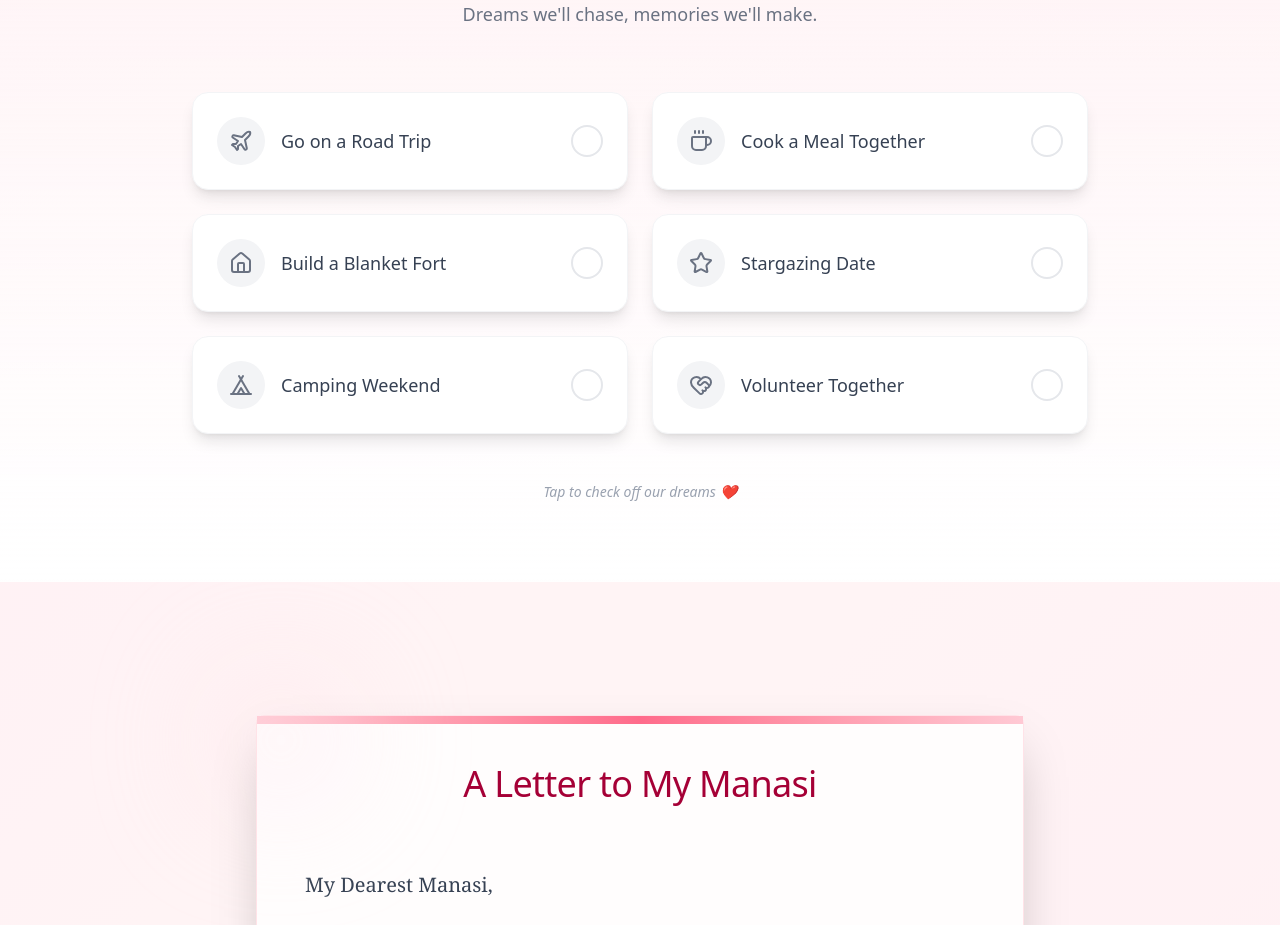
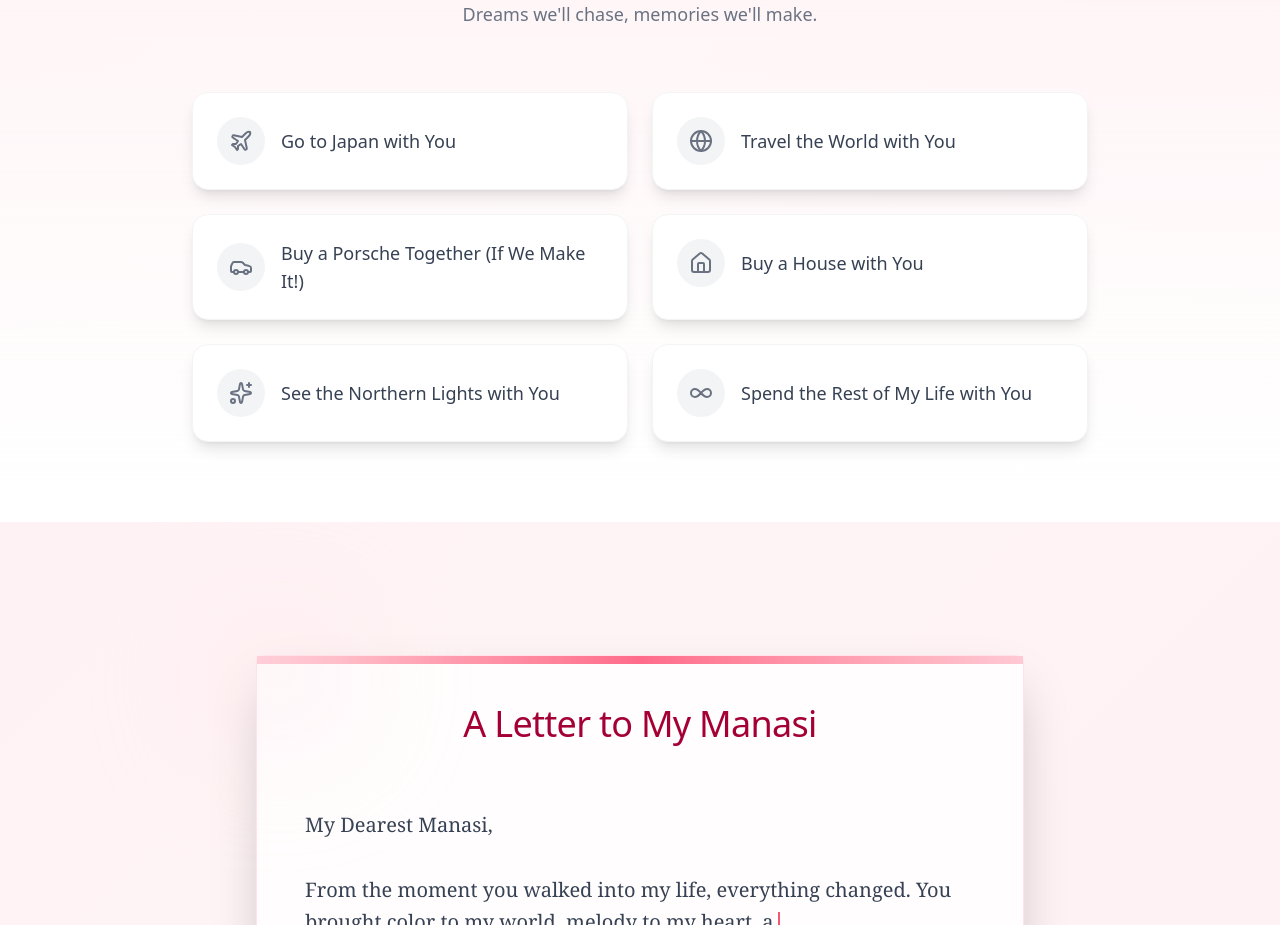
Before and after one commit to iam-pratham/for-her, a Next.js app: page / in a window 1280 px wide. Shown: the part 3760-4685 px from the top of the page. Built offline with nearby package versions, Linux system fonts and the light colour scheme; a web font is replaced by a local one.

Commit message:
Simplify bucket list: update goals and remove checklist interaction

```diff
--- a/src/components/sections/BucketList.tsx
+++ b/src/components/sections/BucketList.tsx
@@ -1,29 +1,19 @@
 "use client";
 import React, { useState } from "react";
 import { motion, AnimatePresence } from "framer-motion";
-import { Check, ClipboardList, Plane, Coffee, Home, Star, Tent, HeartHandshake } from "lucide-react";
+import { Check, ClipboardList, Plane, Globe, Car, Home, Sparkles, Infinity } from "lucide-react";
 
 // Initial bucket list items
 const initialItems = [
-    { id: 1, text: "Go on a Road Trip", icon: Plane, completed: false },
-    { id: 2, text: "Cook a Meal Together", icon: Coffee, completed: false },
-    { id: 3, text: "Build a Blanket Fort", icon: Home, completed: false },
-    { id: 4, text: "Stargazing Date", icon: Star, completed: false },
-    { id: 5, text: "Camping Weekend", icon: Tent, completed: false },
-    { id: 6, text: "Volunteer Together", icon: HeartHandshake, completed: false },
+    { id: 1, text: "Go to Japan with You", icon: Plane },
+    { id: 2, text: "Travel the World with You", icon: Globe },
+    { id: 3, text: "Buy a Porsche Together (If We Make It!)", icon: Car },
+    { id: 4, text: "Buy a House with You", icon: Home },
+    { id: 5, text: "See the Northern Lights with You", icon: Sparkles },
+    { id: 6, text: "Spend the Rest of My Life with You", icon: Infinity },
 ];
 
 export default function BucketList() {
-    const [items, setItems] = useState(initialItems);
-
-    const toggleItem = (id: number) => {
-        setItems((prev) =>
-            prev.map((item) =>
-                item.id === id ? { ...item, completed: !item.completed } : item
-            )
-        );
-    };
-
     return (
         <section className="py-20 px-4 bg-gradient-to-b from-rose-50/50 to-white relative overflow-hidden">
             <div className="container mx-auto max-w-4xl">
@@ -46,53 +36,28 @@ export default function BucketList() {
 
                 <div className="grid grid-cols-1 md:grid-cols-2 gap-6">
                     <AnimatePresence>
-                        {items.map((item, index) => (
+                        {initialItems.map((item, index) => (
                             <motion.div
                                 key={item.id}
                                 initial={{ opacity: 0, scale: 0.9 }}
                                 whileInView={{ opacity: 1, scale: 1 }}
                                 transition={{ delay: index * 0.1 }}
                                 whileHover={{ scale: 1.02 }}
-                                onClick={() => toggleItem(item.id)}
-                                className={`cursor-pointer group relative overflow-hidden p-6 rounded-2xl border transition-all duration-300 ${item.completed
-                                        ? "bg-rose-50 border-rose-200 shadow-inner"
-                                        : "bg-white border-gray-100 shadow-lg hover:shadow-xl"
-                                    }`}
+                                className="group relative overflow-hidden p-6 rounded-2xl border bg-white border-gray-100 shadow-lg hover:shadow-xl transition-all duration-300"
                             >
                                 <div className="flex items-center justify-between z-10 relative">
                                     <div className="flex items-center gap-4">
-                                        <div className={`p-3 rounded-full transition-colors duration-300 ${item.completed ? "bg-rose-200 text-rose-600" : "bg-gray-100 text-gray-500 group-hover:bg-rose-100 group-hover:text-rose-500"
-                                            }`}>
+                                        <div className="p-3 rounded-full transition-colors duration-300 bg-gray-100 text-gray-500 group-hover:bg-rose-100 group-hover:text-rose-500">
                                             <item.icon size={24} />
                                         </div>
-                                        <span className={`text-lg font-medium transition-all duration-300 ${item.completed ? "text-rose-400 line-through decoration-rose-300" : "text-gray-700"
-                                            }`}>
+                                        <span className="text-lg font-medium text-gray-700 transition-all duration-300">
                                             {item.text}
                                         </span>
                                     </div>
-
-                                    <div className={`w-8 h-8 rounded-full border-2 flex items-center justify-center transition-all duration-300 ${item.completed ? "border-rose-400 bg-rose-400 text-white" : "border-gray-200 group-hover:border-rose-300"
-                                        }`}>
-                                        {item.completed && <Check size={16} />}
-                                    </div>
                                 </div>
-
-                                {/* Decorative background pulse on complete */}
-                                {item.completed && (
-                                    <motion.div
-                                        initial={{ scale: 0, opacity: 0.5 }}
-                                        animate={{ scale: 20, opacity: 0 }}
-                                        transition={{ duration: 0.8 }}
-                                        className="absolute top-1/2 left-1/2 w-4 h-4 bg-rose-200 rounded-full transform -translate-x-1/2 -translate-y-1/2 pointer-events-none"
-                                    />
-                                )}
                             </motion.div>
                         ))}
                     </AnimatePresence>
-                </div>
-
-                <div className="text-center mt-12">
-                    <p className="text-sm text-gray-400 italic">Tap to check off our dreams ❤️</p>
                 </div>
             </div>
         </section>
```
